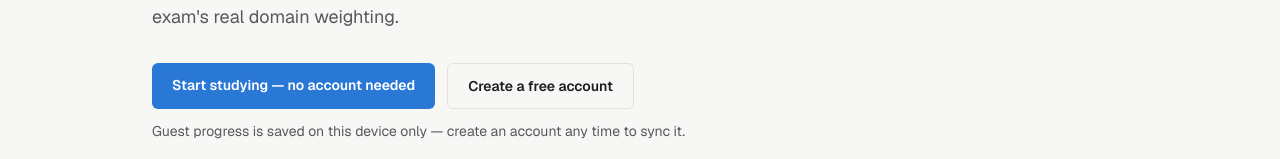
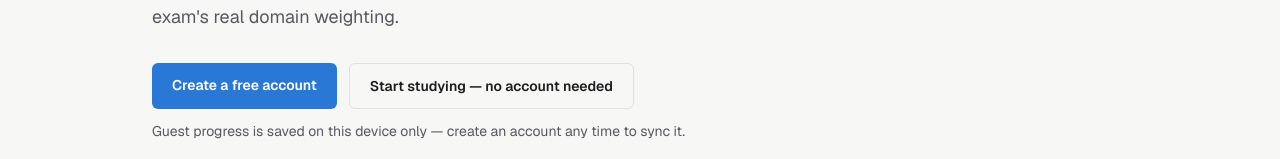
Before and after one commit to JacobSullivan47/720-Ready, a Next.js app: page / in a window 1280 px wide. Shown: the part 342-501 px from the top of the page. Built offline with nearby package versions, Linux system fonts and the light colour scheme; no server answers.

Commit message:
Swap homepage CTA order/styling: account creation now primary
Create a free account is now the left, brand-colored button; start
studying without an account is the right, outline-styled one.

```diff
--- a/src/app/page.tsx
+++ b/src/app/page.tsx
@@ -35,16 +35,16 @@ export default async function LandingPage() {
           <>
             <div className="mt-8 flex flex-wrap gap-3">
               <Link
-                href="/dashboard"
+                href="/register"
                 className="rounded-md bg-brand px-5 py-3 text-sm font-semibold text-white transition-colors hover:bg-brand-strong"
               >
-                Start studying — no account needed
+                Create a free account
               </Link>
               <Link
-                href="/register"
+                href="/dashboard"
                 className="rounded-md border border-border px-5 py-3 text-sm font-semibold text-foreground transition-colors hover:bg-surface-muted"
               >
-                Create a free account
+                Start studying — no account needed
               </Link>
             </div>
             <p className="mt-3 text-sm text-foreground-muted">
```
